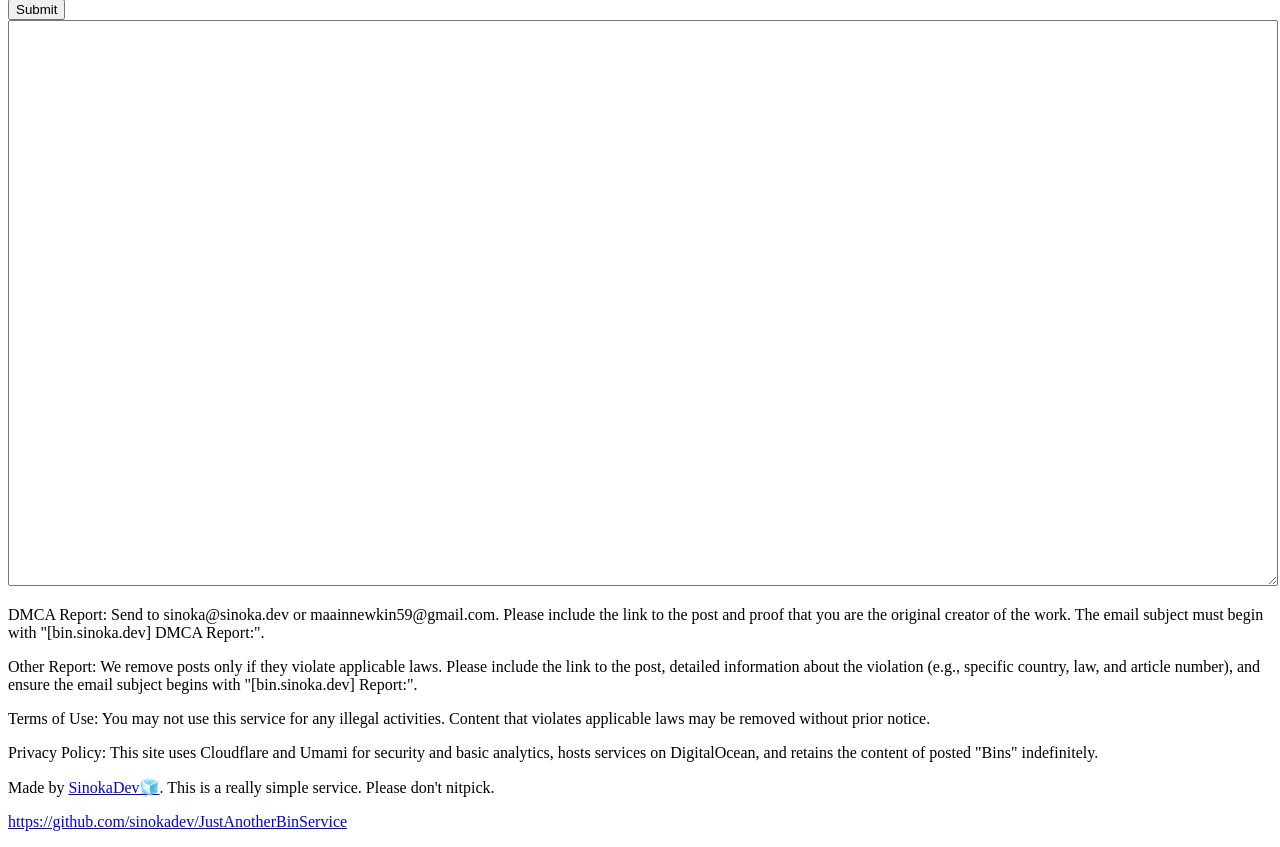
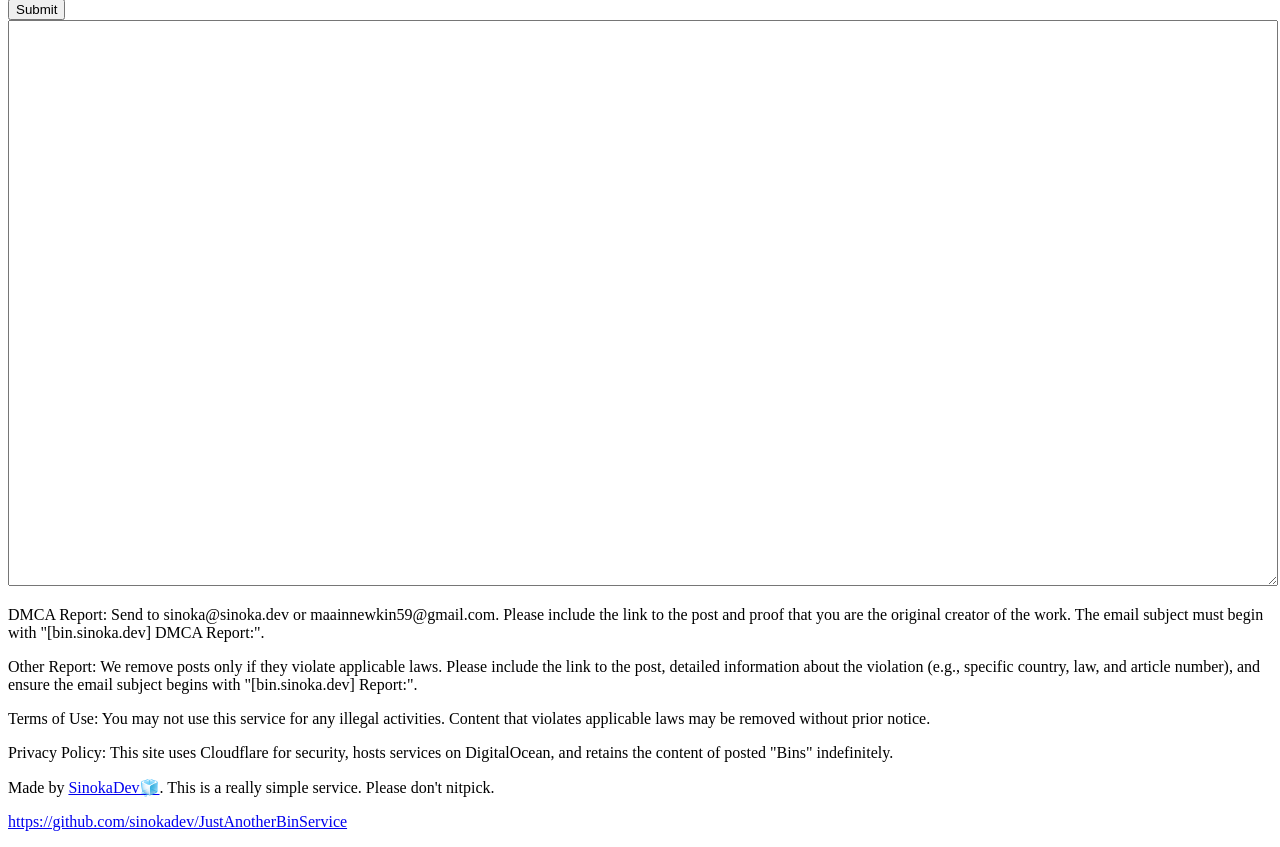
Before and after one commit to sinokadev/JustAnotherBinService, a Python web app: template templates/index.html in a window 1280 px wide. Shown: the part 99-946 px from the top of the page. Run offline with Jinja, Linux system fonts and the light colour scheme; the template is opened without the code that fills it, so the values that code supplies are empty.

Commit message:
remove umami

```diff
--- a/templates/index.html
+++ b/templates/index.html
@@ -29,7 +29,7 @@
 <p>Other Report: We remove posts only if they violate applicable laws. Please include the link to the post, detailed information about the violation (e.g., specific country, law, and article number), and ensure the email subject begins with "[bin.sinoka.dev] Report:".</p>
 
 <p>Terms of Use: You may not use this service for any illegal activities. Content that violates applicable laws may be removed without prior notice.</p>
-<p>Privacy Policy: This site uses Cloudflare and Umami for security and basic analytics, hosts services on DigitalOcean, and retains the content of posted "Bins" indefinitely.</p>
+<p>Privacy Policy: This site uses Cloudflare for security, hosts services on DigitalOcean, and retains the content of posted "Bins" indefinitely.</p>
 
 <p>Made by <a href="https://sinoka.dev">SinokaDev🧊</a>. This is a really simple service. Please don't nitpick.</p>
 <p><a href="https://github.com/sinokadev/JustAnotherBinService">https://github.com/sinokadev/JustAnotherBinService</a></p>
```
